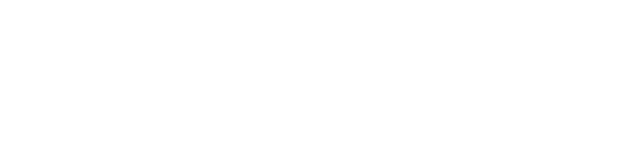
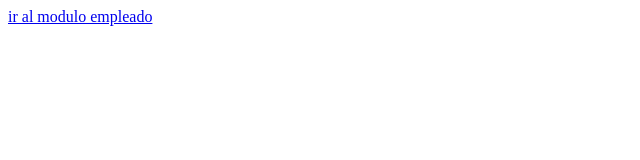
Before and after one commit to kasolopera1007/dojo_gitflow, a plain HTML site: page index.html in a window 1280 px wide. Shown: the whole page, without its empty margins (0-640 px from the left). Drawn offline with Linux system fonts and the light colour scheme.

Commit message:
try push

```diff
--- a/index.html
+++ b/index.html
@@ -1,3 +1,3 @@
 <html>
-
+<p><a href="./empleado.html"> ir al modulo empleado </a>
 </html>
```
